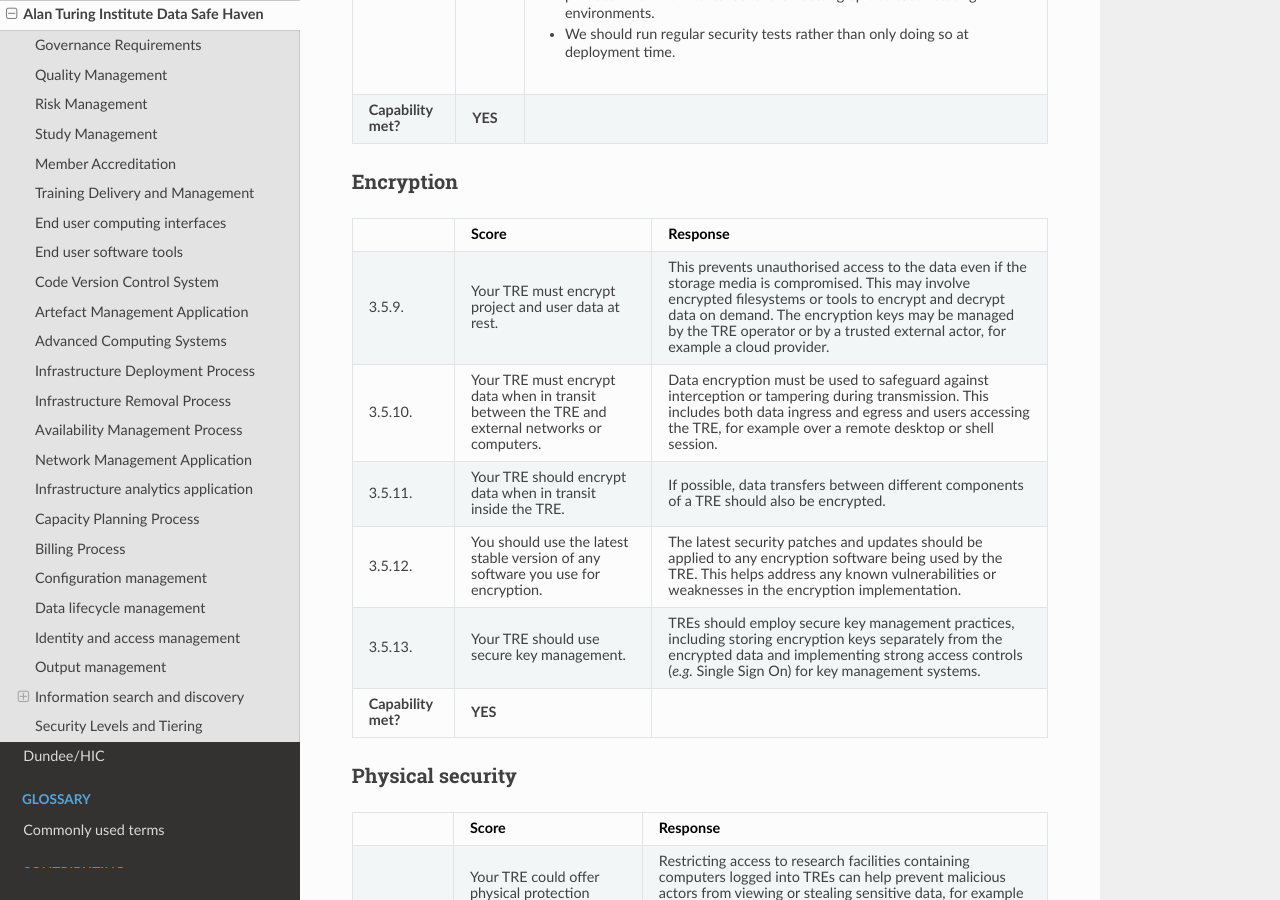
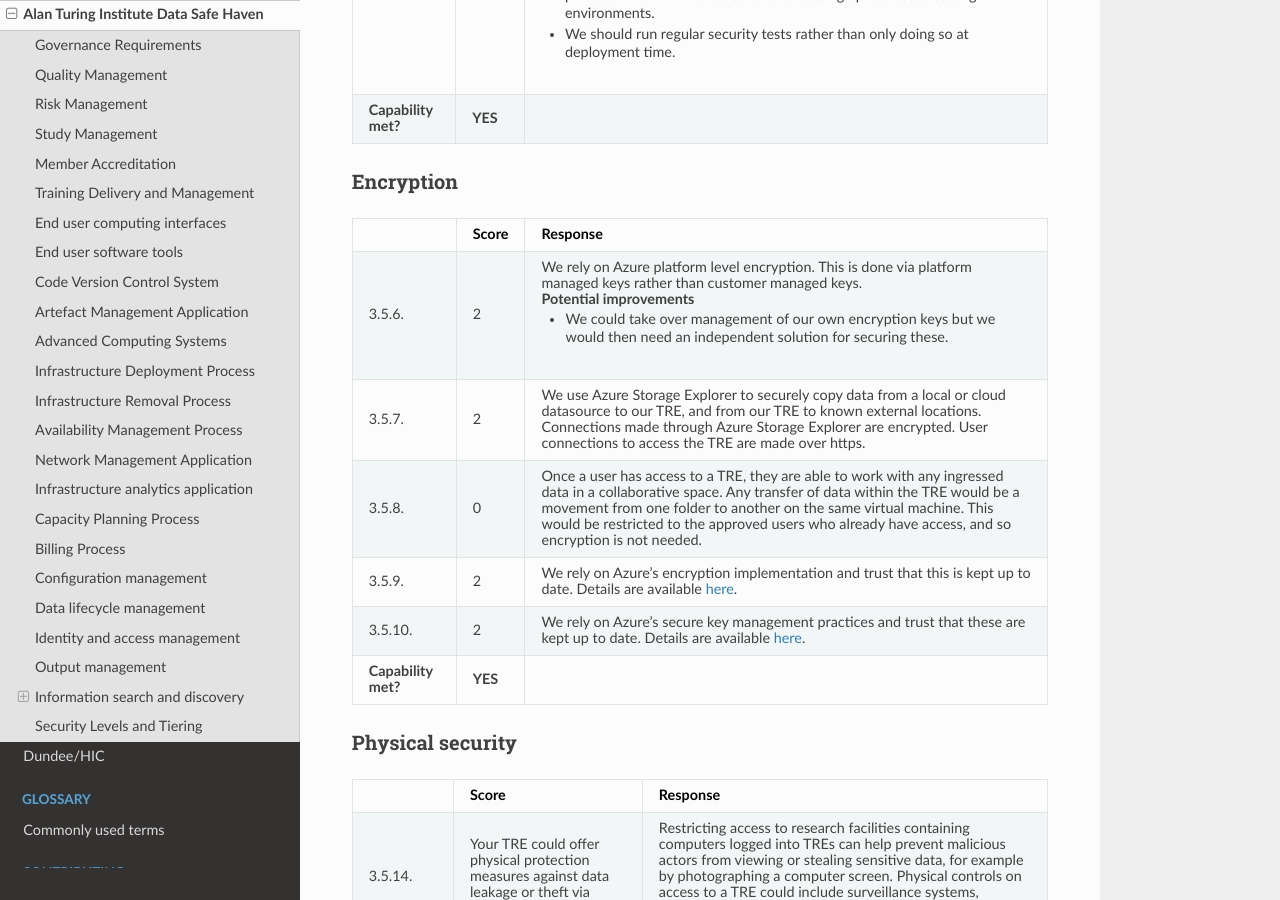
Before and after one commit to sa-tre/satre-specification, a Sphinx documentation site: the page built from docs/source/evaluations/alan_turing_institute.md, in a window 1280 px wide and 900 px high, scrolled down 19182 px. Built offline with Sphinx 7.4.7 and the Read the Docs theme 2.0.0, drawn with Linux system fonts in a browser that asks for light colours.

Commit message:
:sparkles: Add encryption
Co-authored-by: Ed Chalstrey <edwardchalstrey@gmail.com>
Co-authored-by: Matt Craddock <mcraddock@turing.ac.uk>
Co-authored-by: Jim Madge <jmadge@turing.ac.uk>
Co-authored-by: Hari Sood <hsood@turing.ac.uk>

```diff
--- a/docs/source/evaluations/alan_turing_institute.md
+++ b/docs/source/evaluations/alan_turing_institute.md
@@ -968,25 +968,30 @@
 * -
   - Score
   - Response
+* - 3.5.6.
+  - 2
+  - We rely on Azure platform level encryption.
+    This is done via platform managed keys rather than customer managed keys.
+    #### Potential improvements
+    - We could take over management of our own encryption keys but we would then need an independent solution for securing these.
+* - 3.5.7.
+  - 2
+  - We use Azure Storage Explorer to securely copy data from a local or cloud datasource to our TRE, and from our TRE to known external locations.
+    Connections made through Azure Storage Explorer are encrypted.
+    User connections to access the TRE are made over https.
+* - 3.5.8.
+  - 0
+  - Once a user has access to a TRE, they are able to work with any ingressed data in a collaborative space.
+    Any transfer of data within the TRE would be a movement from one folder to another on the same virtual machine.
+    This would be restricted to the approved users who already have access, and so encryption is not needed.
 * - 3.5.9.
-  - Your TRE must encrypt project and user data at rest.
-  - This prevents unauthorised access to the data even if the storage media is compromised.
-    This may involve encrypted filesystems or tools to encrypt and decrypt data on demand.
-    The encryption keys may be managed by the TRE operator or by a trusted external actor, for example a cloud provider.
+  - 2
+  - We rely on Azure's encryption implementation and trust that this is kept up to date.
+    Details are available [here](https://learn.microsoft.com/en-us/azure/security/fundamentals/encryption-atrest).
 * - 3.5.10.
-  - Your TRE must encrypt data when in transit between the TRE and external networks or computers.
-  - Data encryption must be used to safeguard against interception or tampering during transmission.
-    This includes both data ingress and egress and users accessing the TRE, for example over a remote desktop or shell session.
-* - 3.5.11.
-  - Your TRE should encrypt data when in transit inside the TRE.
-  - If possible, data transfers between different components of a TRE should also be encrypted.
-* - 3.5.12.
-  - You should use the latest stable version of any software you use for encryption.
-  - The latest security patches and updates should be applied to any encryption software being used by the TRE.
-    This helps address any known vulnerabilities or weaknesses in the encryption implementation.
-* - 3.5.13.
-  - Your TRE should use secure key management.
-  - TREs should employ secure key management practices, including storing encryption keys separately from the encrypted data and implementing strong access controls (_e.g._ Single Sign On) for key management systems.
+  - 2
+  - We rely on Azure's secure key management practices and trust that these are kept up to date.
+    Details are available [here](https://learn.microsoft.com/en-us/azure/security/fundamentals/encryption-atrest#azure-key-vault).
 * - **Capability met?**
   - **YES**
   -
```
Also changed, not shown: docs/source/pillars/data_management.md (+8 -7 lines).
